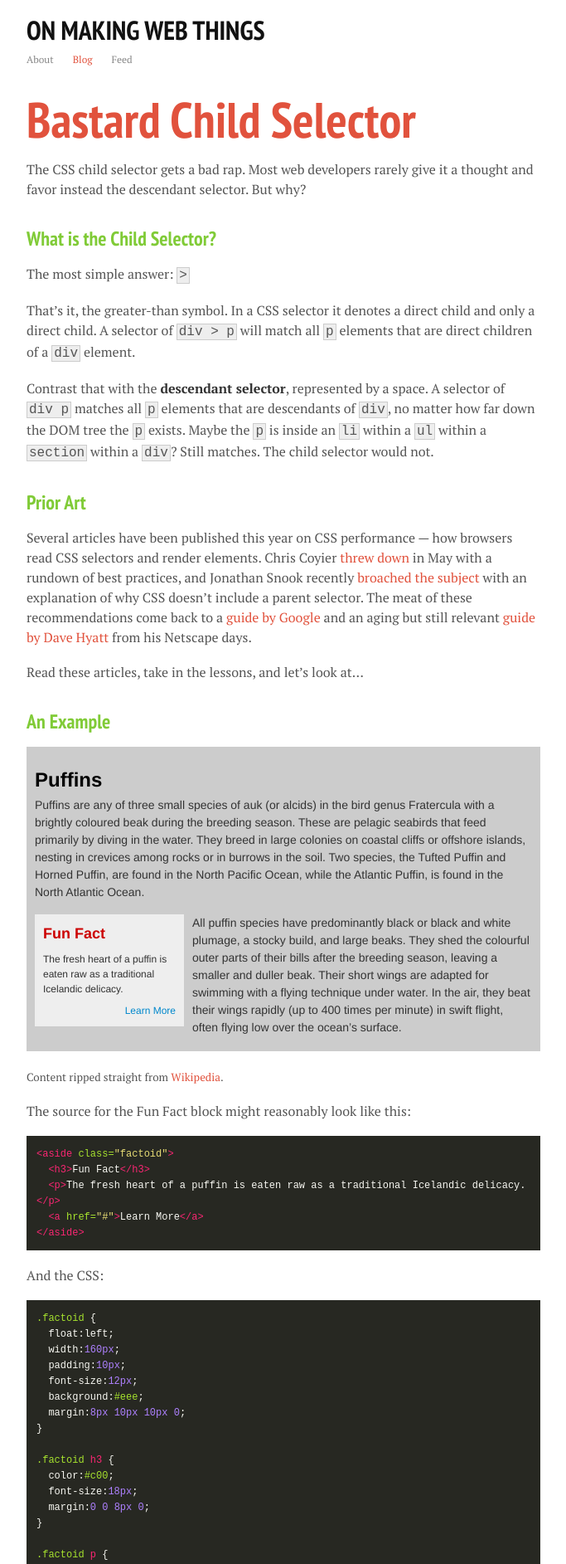
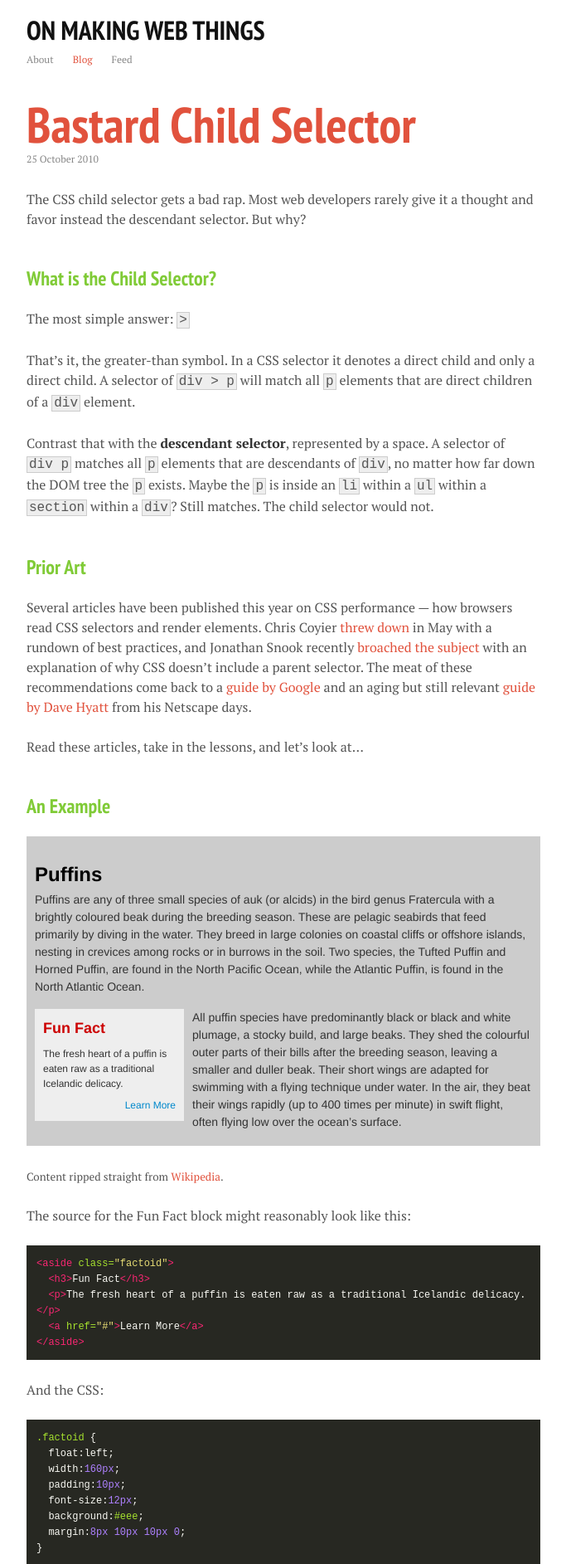
Before and after one commit to imakewebthings/imakewebthings.github.com, a Jekyll site: the page built from _posts/2010-10-25-bastard-child-selector.html, in a window 1280 px wide. Shown: the top 1885 px of the page at 83% size, without its empty margins (298-981 px from the left). Built offline with Jekyll 4.4.1, drawn with Linux system fonts in a browser that asks for light colours; Markdown is read by kramdown in place of the engine named in the settings.

Commit message:
Add date to posts

```diff
--- /dev/null
+++ b/_layouts/post.html
@@ -0,0 +1,6 @@
+---
+layout: default
+---
+
+<p class="date">{{ page.date | date_to_long_string }}</p>
+{{ content }}
--- a/_posts/2010-10-25-bastard-child-selector.html
+++ b/_posts/2010-10-25-bastard-child-selector.html
@@ -1,5 +1,5 @@
 ---
-layout: default
+layout: post
 title: Bastard Child Selector
 tldr: Embrace the child selector.  Throw out most of your descendent selectors.
 ---
--- a/_posts/2011-03-02-jquery-waypoints.html
+++ b/_posts/2011-03-02-jquery-waypoints.html
@@ -1,5 +1,5 @@
 ---
-layout: default
+layout: post
 title: jQuery Waypoints
 tldr: I made a plugin for firing events when users scroll to an element.
 ---
--- a/_posts/2011-10-20-deck-js-post-mortem-quick-hits.html
+++ b/_posts/2011-10-20-deck-js-post-mortem-quick-hits.html
@@ -1,5 +1,5 @@
 ---
-layout: default
+layout: post
 title: Deck.js Post-mortem Quick Hits
 tldr: TDD is great. Write OSS between clients. Nobody cares about your code. Be judged by your project page.
 ---
--- a/css/_blog.scss
+++ b/css/_blog.scss
@@ -11,10 +11,11 @@
 	p {
 		margin:0;
 	}
+}
 
-	.date {
-		font-size:12px;
-		line-height:2;
-		color:#888;
-	}
+.date {
+	font-size:12px;
+	line-height:2;
+	margin:0;
+	color:#888;
 }
--- a/css/_global.scss
+++ b/css/_global.scss
@@ -33,7 +33,7 @@ body {
 	}
 
 	> article {
-		padding-bottom:12px;
+		padding-bottom:24px;
 	}
 }
 
@@ -68,12 +68,12 @@ nav {
 }
 
 p, dl, pre, blockquote {
-	margin:18px 0;
+	margin:24px 0;
 }
 
 ul, ol {
 	padding-left:20px;
-	margin:12px 0;
+	margin:18px 0;
 }
 
 ul {
@@ -85,7 +85,7 @@ li {
 }
 
 h1, h2 {
-	padding-top:18px;
+	padding-top:24px;
 	font-family:'PT Sans Narrow', sans-serif;
 }
 
@@ -99,7 +99,7 @@ h2 {
 	color:$greenComp;
 	font-size:24px;
 	line-height:1;
-	margin-bottom:18px;
+	margin-bottom:24px;
 }
 
 a {
--- a/css/styles.css
+++ b/css/styles.css
@@ -36,7 +36,7 @@
     padding: 0;
   }
   .container > article {
-    padding-bottom: 12px;
+    padding-bottom: 24px;
   }
 
   nav {
@@ -65,12 +65,12 @@
   }
 
   p, dl, pre, blockquote {
-    margin: 18px 0;
+    margin: 24px 0;
   }
 
   ul, ol {
     padding-left: 20px;
-    margin: 12px 0;
+    margin: 18px 0;
   }
 
   ul {
@@ -82,7 +82,7 @@
   }
 
   h1, h2 {
-    padding-top: 18px;
+    padding-top: 24px;
     font-family: 'PT Sans Narrow', sans-serif;
   }
 
@@ -96,7 +96,7 @@
     color: #80cb37;
     font-size: 24px;
     line-height: 1;
-    margin-bottom: 18px;
+    margin-bottom: 24px;
   }
 
   a {
@@ -226,9 +226,11 @@
   .post-list p {
     margin: 0;
   }
-  .post-list .date {
+
+  .date {
     font-size: 12px;
     line-height: 2;
+    margin: 0;
     color: #888;
   }
 
```
